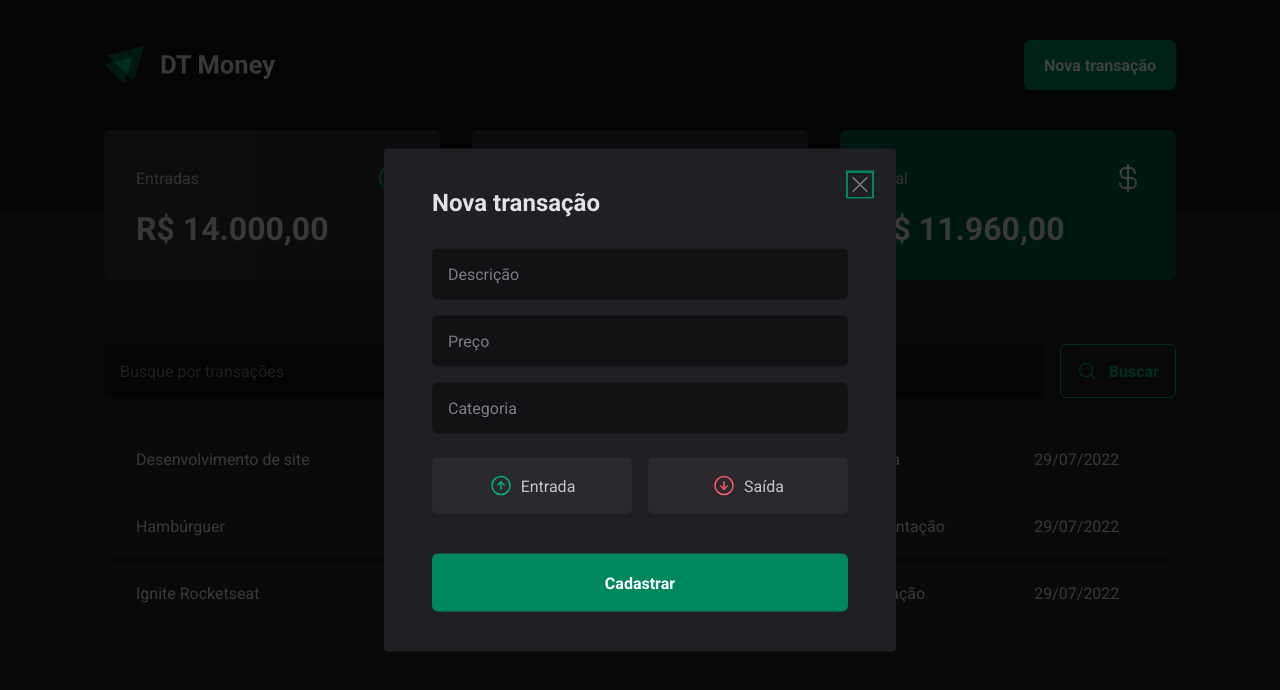
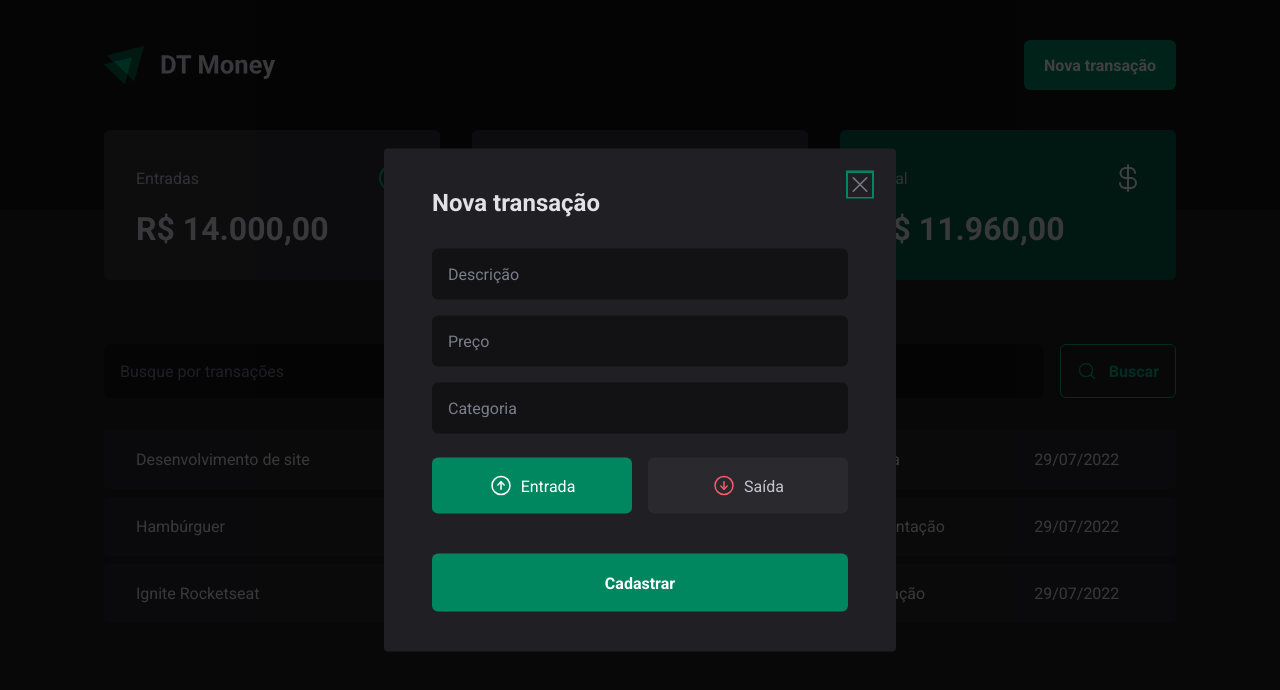
Before and after one commit to guipmdev/dt-money, a React (Vite) app: page / in a window 1280 px wide. Both pictures are taken after a click on the button "Nova transação". Shown: the top 690 px of the page. Built offline with nearby package versions, Linux system fonts and the light colour scheme; data requests are answered from the project's data file.

Commit message:
Conexão com a API - Controlled components

```diff
--- a/src/components/NewTransactionModal/index.tsx
+++ b/src/components/NewTransactionModal/index.tsx
@@ -9,7 +9,7 @@ import {
 import * as z from 'zod'
 import { zodResolver } from '@hookform/resolvers/zod'
 
-import { useForm } from 'react-hook-form'
+import { useForm, Controller } from 'react-hook-form'
 
 import * as Dialog from '@radix-ui/react-dialog'
 
@@ -19,7 +19,7 @@ const newTransactionFormSchema = z.object({
   description: z.string(),
   price: z.number(),
   category: z.string(),
-  // type: z.enum(['income', 'outcome']),
+  type: z.enum(['income', 'outcome']),
 })
 
 type NewTransactionFormInputs = z.infer<typeof newTransactionFormSchema>
@@ -27,10 +27,14 @@ type NewTransactionFormInputs = z.infer<typeof newTransactionFormSchema>
 export function NewTransactionModal() {
   const {
     register,
+    control,
     handleSubmit,
     formState: { isSubmitting },
   } = useForm<NewTransactionFormInputs>({
     resolver: zodResolver(newTransactionFormSchema),
+    defaultValues: {
+      type: 'income',
+    },
   })
 
   async function handleCreateNewTransaction(data: NewTransactionFormInputs) {
@@ -70,7 +74,17 @@ export function NewTransactionModal() {
             {...register('category')}
           />
 
-          <TransactionType>
+          <Controller
+            control={control}
+            name="type"
+            render={({ field }) => {
+              return (
+                <TransactionType
+                  onValueChange={(value: NewTransactionFormInputs['type']) =>
+                    field.onChange(value)
+                  }
+                  value={field.value}
+                >
                   <TransactionTypeButton $variant="income" value="income">
                     <ArrowCircleUp size={24} /> Entrada
                   </TransactionTypeButton>
@@ -79,6 +93,9 @@ export function NewTransactionModal() {
                     <ArrowCircleDown size={24} /> Saída
                   </TransactionTypeButton>
                 </TransactionType>
+              )
+            }}
+          />
 
           <button type="submit" disabled={isSubmitting}>
             Cadastrar
```
Lines whose indentation alone changed are shown as unchanged.
